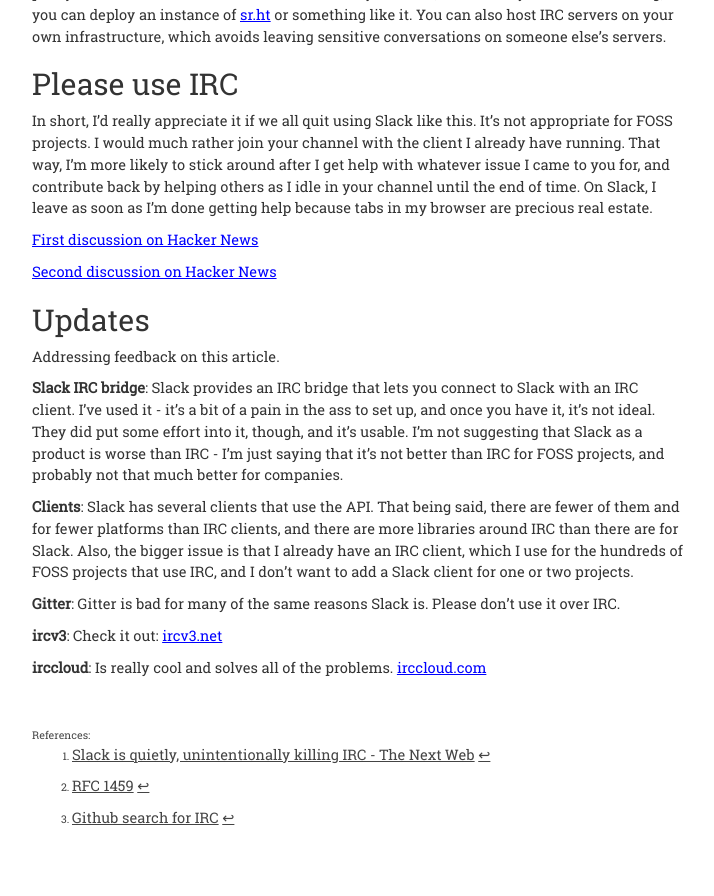
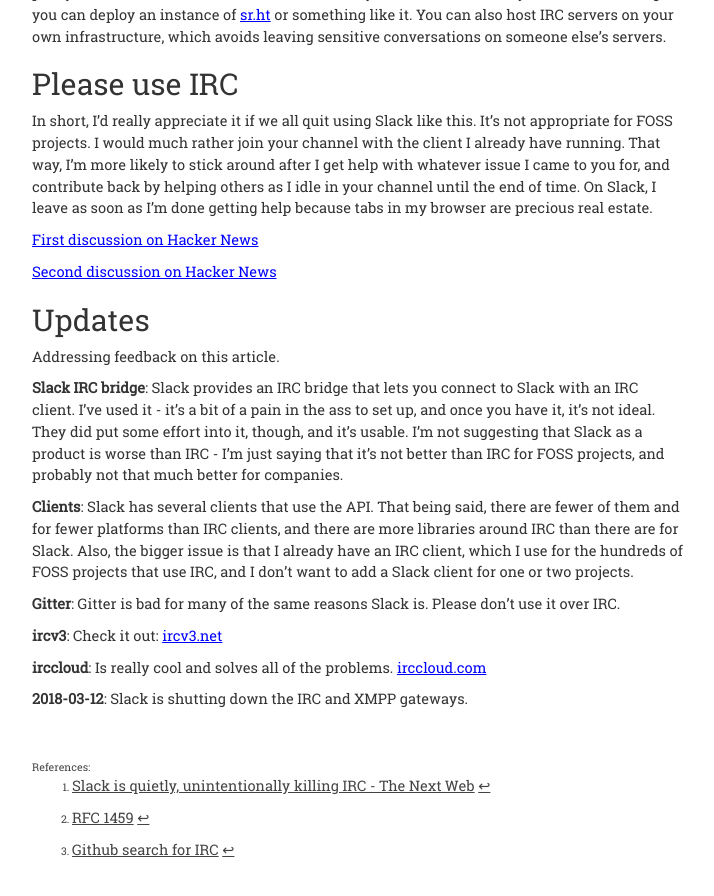
Before and after one commit to stormblog/sircmpwn.github.io, a Jekyll site: the page built from _posts/2015-11-01-Please-stop-using-slack.md, in a window 1280 px wide and 900 px high, scrolled down 1733 px. Shown: the top 896 px of the window, without its empty margins (38-752 px from the left). Built offline with Jekyll 4.4.1, drawn with Linux system fonts in a browser that asks for light colours; before the commit the page ends 2601 px from its top, so only the background shows below that.

Commit message:
Update old slack post

```diff
--- a/_posts/2015-11-01-Please-stop-using-slack.md
+++ b/_posts/2015-11-01-Please-stop-using-slack.md
@@ -140,6 +140,8 @@ use it over IRC.
 
 **irccloud**: Is really cool and solves all of the problems. [irccloud.com](https://www.irccloud.com/)
 
+**2018-03-12**: Slack is shutting down the IRC and XMPP gateways.
+
 [^1]: [Slack is quietly, unintentionally killing IRC - The Next Web](http://thenextweb.com/insider/2015/03/24/slack-is-quietly-unintentionally-killing-irc/)
 [^2]: [RFC 1459](https://www.rfc-editor.org/rfc/rfc1459.txt)
 [^3]: [Github search for IRC](https://github.com/search?o=desc&q=irc&s=stars&type=Repositories&utf8=%E2%9C%93)
```
